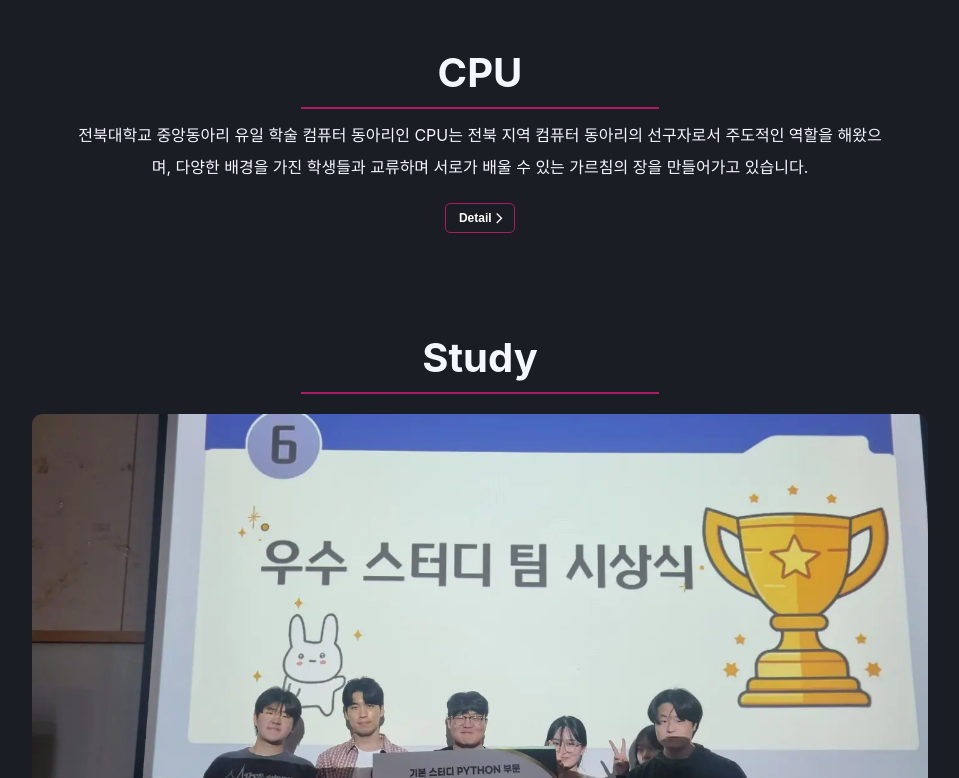
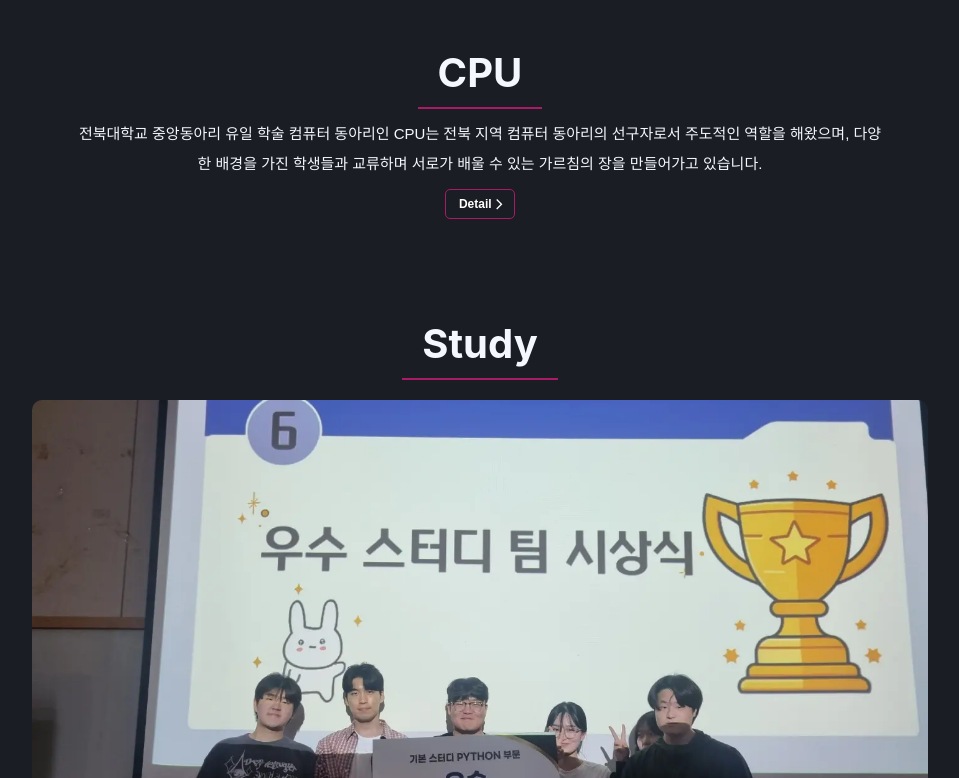
Before and after one commit to JBNU-CPU/FRONT, a React (Create React App) app: page / in a window 1280 px wide. Shown: the part 502-1280 px from the top of the page, without its empty margins (160-1119 px from the left). Built offline with nearby package versions, Linux system fonts and the light colour scheme.

Commit message:
Main_revise

```diff
--- a/src/components/Detail_Btn.jsx
+++ b/src/components/Detail_Btn.jsx
@@ -15,16 +15,18 @@ const Button = styled.button`
     width: 70px;
     height: 30px;
     color : white;
-    margin-top : 20px;
     margin-bottom : 50px;
-    &:hover{
+    transition: box-shadow 0.3s ease, color 0.3s ease; /* 부드러운 전환 효과 */
+    &:hover {
         cursor: pointer;
-        color:gray;
+        color: gray;
+        box-shadow: 0 0 10px rgba(171, 26, 101, 0.8); /* 희미하게 빛나는 효과 */
         & > svg {
             color: gray;
         }
     }
 `;
+
 
 const Arrow = styled(MdOutlineArrowForwardIos)`
     margin-left: 1px;
--- a/src/pages/Main.jsx
+++ b/src/pages/Main.jsx
@@ -29,6 +29,11 @@ const MainWrap = styled.div`
 		font-size : 25px;
 		margin-top : 50px;
 		margin-bottom : 0;
+		border-bottom: 2px solid #ab1a65;
+		padding: 0px 20px 10px 20px;
+		&.bottom{
+			border: none;
+		}
 		@media screen and (min-width : 768px) {
 			font-size : 40px;
 		}
@@ -36,29 +41,29 @@ const MainWrap = styled.div`
 	p{
 		background-color : rgba(0,0,0,0);
 		color : #F5F7FF;
-		font-size : 14px;
+		font: 400 13px 'arial';
 		line-height: 2;
 		margin : 0;
 		text-align : center;
+		padding-block: 10px;
+		&.font{
+			font: bold 13px 'arial';
+		}
 		@media screen and (min-width : 768px) {
-			font-size : 16px;
 			width : 90%;
+			font: 400 15px 'arial';
+			line-height: 2;
   		}
 	}
 	img{
 		width : 100%;
 		aspect-ratio: 5/3;
-		margin : 10px 0;
+		margin : 20px 0 0 0;
 		border-radius : 10px;
 		object-fit: cover;
 	}
 `
-const Line = styled.div`
-	width : 40%;
-	height : 2px;
-	background-color : #ab1a65;
-	margin : 10px;
-`
+
 const Button = styled.button`
     display: flex;
     align-items: center;
@@ -69,12 +74,17 @@ const Button = styled.button`
     font: bold 12px 'arial';
     font-weight: 700;
     width: 100px;
-    height:35px;
-    color : white;
-    margin-top : 30px;
-		margin-bottom : 100px;
+    height: 35px;
+    color: white;
+	margin: 10px 0 80px 0;
     cursor: pointer;
-`
+    transition: box-shadow 0.3s ease, transform 0.3s ease; /* 부드러운 전환 효과 */
+
+    &:hover {
+        box-shadow: 0 0 15px rgba(171, 26, 101, 0.8); /* 희미하게 빛나는 효과 */
+        transform: scale(1.05); /* 살짝 확대 */
+    }
+`;
 
 
 const Main = () => {
@@ -92,32 +102,26 @@ const Main = () => {
     <Slider title="CPU" content="전북대학교 중앙 컴퓨터동아리  CPU"/>
     <MainWrap>
 			<h1>CPU</h1>
-			<Line/>
 			<p>전북대학교 중앙동아리 유일 학술 컴퓨터 동아리인
 			CPU는 전북 지역 컴퓨터 동아리의 선구자로서 주도적인
 			역할을 해왔으며, 다양한 배경을 가진 학생들과 교류하며
 			서로가 배울 수 있는 가르침의 장을 만들어가고 있습니다.</p>
 			<Detail_Btn navigation='about'/>
 			<h1>Study</h1>
-			<Line/>
 			<img src={studyImg}  alt="study"/>
 			<p>부원들의 코딩 역량 향상을 위한 기본스터디와
 			자율스터디를 운영하고 있습니다.</p>
 			<Detail_Btn navigation='study'/>
 			<h1>Activity</h1>
-			<Line/>
 			<img src={studyImg}  alt="study"/>
 			<p>격주로 진행되는 세미나를 통해 부원들과 함께 소통하고
 			서로의 지식을 공유하는 자리를 마련하고 있습니다.</p>
 			<img src={studyImg}  alt="study"/>
-			<p>학기 말 CPU 데이를 개최하여
-기본스터디와 자율스터디를 통해 이뤄낸 부원들의 성과를
-독려하는 시간을 갖고 있습니다.</p>
+			<p>학기 말 CPU 데이를 개최하여 기본스터디와 자율스터디를 통해 이뤄낸 부원들의 성과를 독려하는 시간을 갖고 있습니다.</p>
 			<Detail_Btn navigation='gallery'/>
-			<p/>
-			<h1>CPU와 함께하고 싶다면</h1>
+			<h1 className="bottom">CPU와 함께하고 싶다면</h1>
 			<Button onClick={handleRecruit}>
-        <p>지원하기</p>
+        		<p className="font">지원하기</p>
       		</Button>
     </MainWrap>
 		<Footer/>
```
Lines whose indentation alone changed are shown as unchanged.
